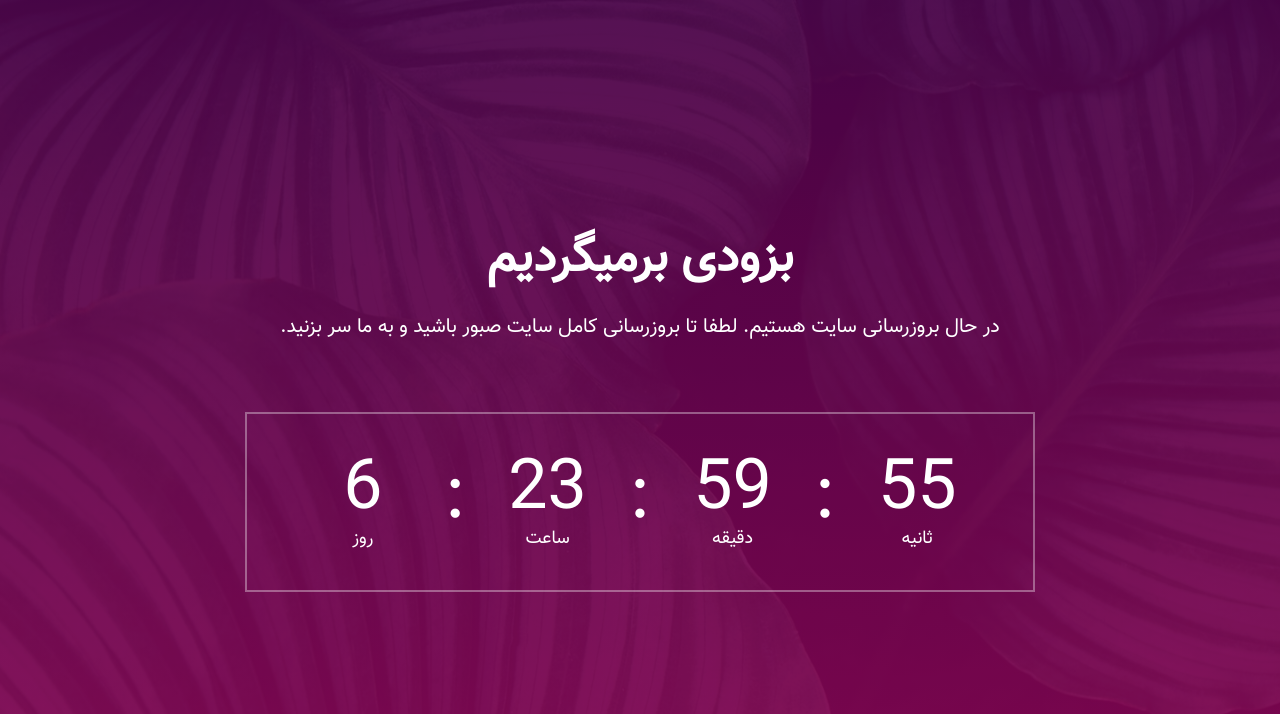
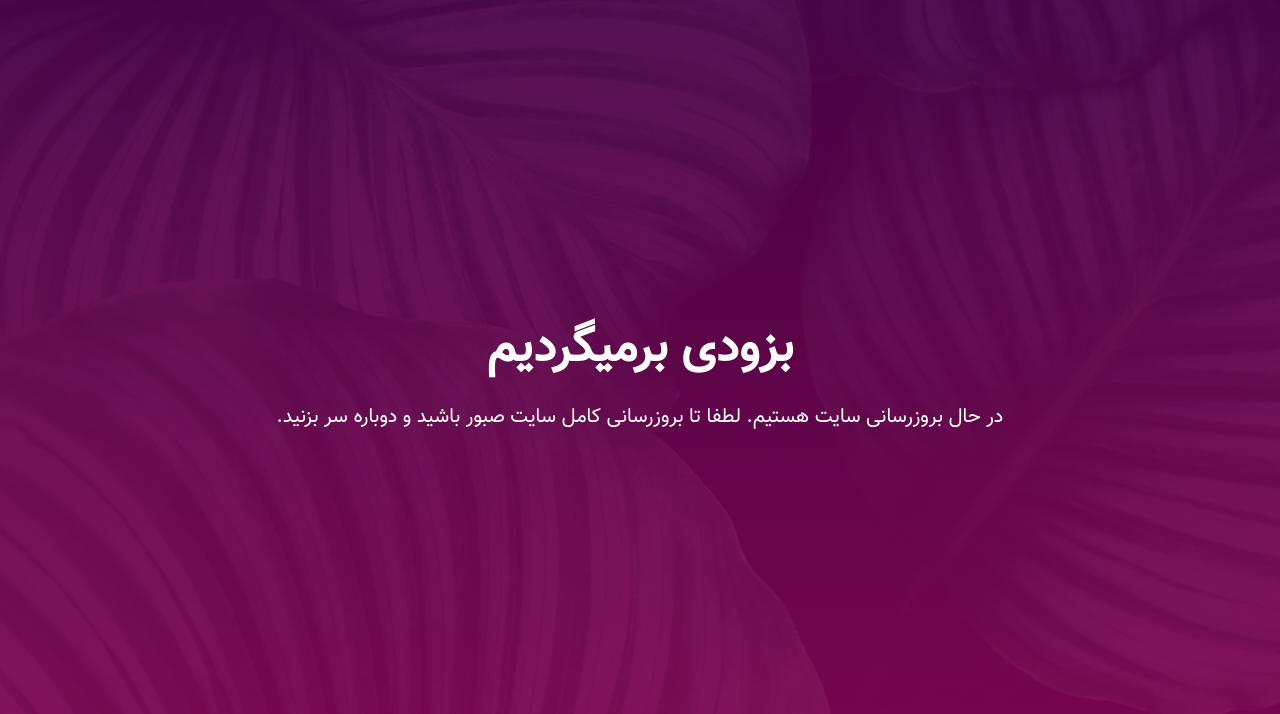
Before and after one commit to lordwebiran/underconstruction, a plain HTML site: page index.html in a window 1280 px wide. Drawn offline with Linux system fonts and the light colour scheme; files whose address does not match are found by name.

Commit message:
first commit

```diff
--- a/index.html
+++ b/index.html
@@ -16,8 +16,8 @@
 				<i class="zmdi zmdi-card-giftcard cl0 fs-60"></i>
 			</p>
 			<h3 class="l1-txt1 txt-center p-b-22">بزودی برمیگردیم</h3>
-			<p class="txt-center m2-txt1 p-b-67">در حال بروزرسانی سایت هستیم. لطفا تا بروزرسانی کامل سایت صبور باشید و به ما سر بزنید.</p>
-			<div class="flex-w flex-sa-m cd100 bor1 p-t-42 p-b-22 p-l-50 p-r-50 respon1">
+			<p class="txt-center m2-txt1 p-b-67">در حال بروزرسانی سایت هستیم. لطفا تا بروزرسانی کامل سایت صبور باشید و دوباره سر بزنید.</p>
+			<!-- <div class="flex-w flex-sa-m cd100 bor1 p-t-42 p-b-22 p-l-50 p-r-50 respon1">
 				<div class="flex-col-c-m wsize2 m-b-20">
 					<span class="l1-txt2 p-b-4 seconds">60</span>
 					<span class="m2-txt2">ثانیه</span>
@@ -37,7 +37,7 @@
 					<span class="l1-txt2 p-b-4 days">6</span>
 					<span class="m2-txt2">روز</span>
 				</div>
-			</div>
+			</div> -->
 		</div>
 	</div>
 	<!-- Scripts -->
```
